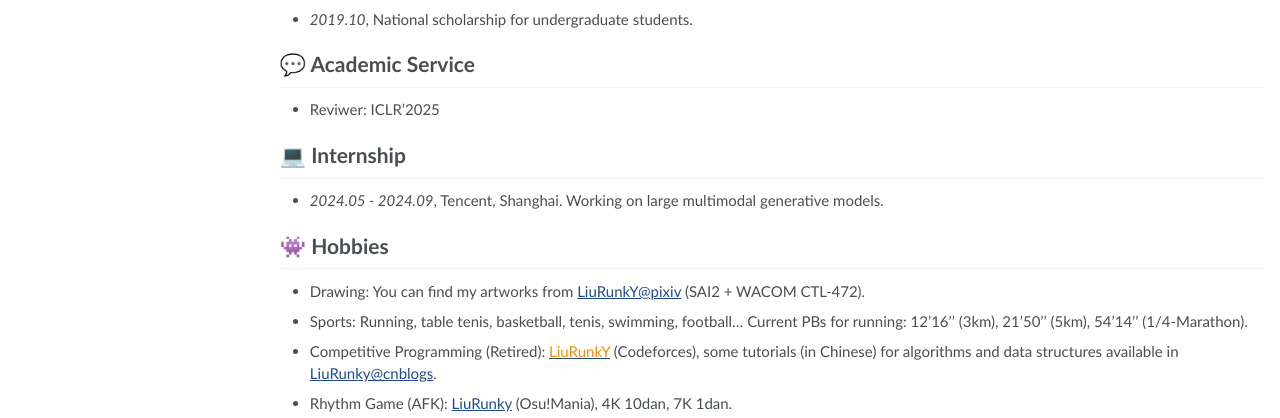
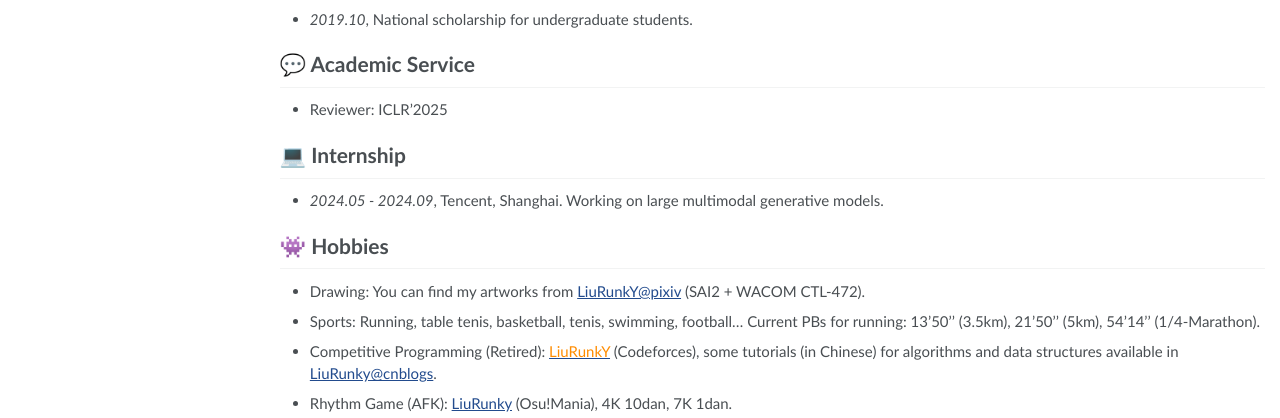
Before and after one commit to LiuRunky/LiuRunky.github.io, a Jekyll site: the page built from _pages/about.md, in a window 1280 px wide and 1221 px high. Shown: the part 791-1209 px from the top of the window. Built offline with Jekyll 4.4.1, drawn with Linux system fonts in a browser that asks for light colours.

Commit message:
Update files

```diff
--- a/_pages/about.md
+++ b/_pages/about.md
@@ -85,13 +85,13 @@ If you are interested in my background and skills, feel free to [send an email](
 - *2019.10*, National scholarship for undergraduate students.
 
 # 💬 Academic Service
-- Reviwer: ICLR'2025
+- Reviewer: ICLR'2025
 
 # 💻 Internship
 - *2024.05 - 2024.09*, Tencent, Shanghai. Working on large multimodal generative models.
 
 # 👾 Hobbies
 - Drawing: You can find my artworks from [LiuRunkY@pixiv](https://www.pixiv.net/users/16552180) (SAI2 + WACOM CTL-472).
-- Sports: Running, table tenis, basketball, tenis, swimming, football... Current PBs for running: 12'16'' (3km), 21'50'' (5km), 54'14'' (1/4-Marathon).
+- Sports: Running, table tenis, basketball, tenis, swimming, football... Current PBs for running: 13'50'' (3.5km), 21'50'' (5km), 54'14'' (1/4-Marathon).
 - Competitive Programming (Retired): [<font color="#FF8C00">LiuRunkY</font>](https://codeforces.com/profile/LiuRunkY) (Codeforces), some tutorials (in Chinese) for algorithms and data structures available in [LiuRunky@cnblogs](https://www.cnblogs.com/LiuRunky).
 - Rhythm Game (AFK): [LiuRunky](https://osu.ppy.sh/users/6172732) (Osu!Mania), 4K 10dan, 7K 1dan.
```
